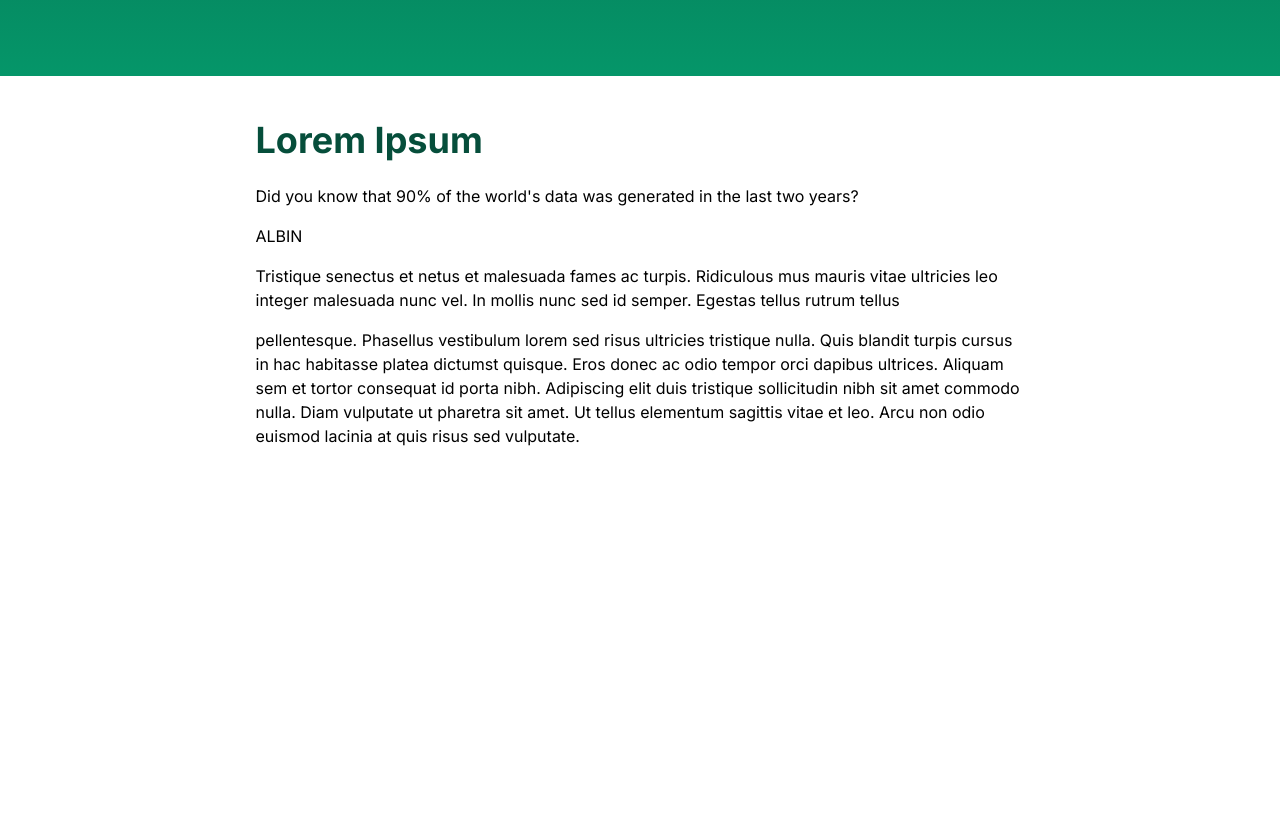
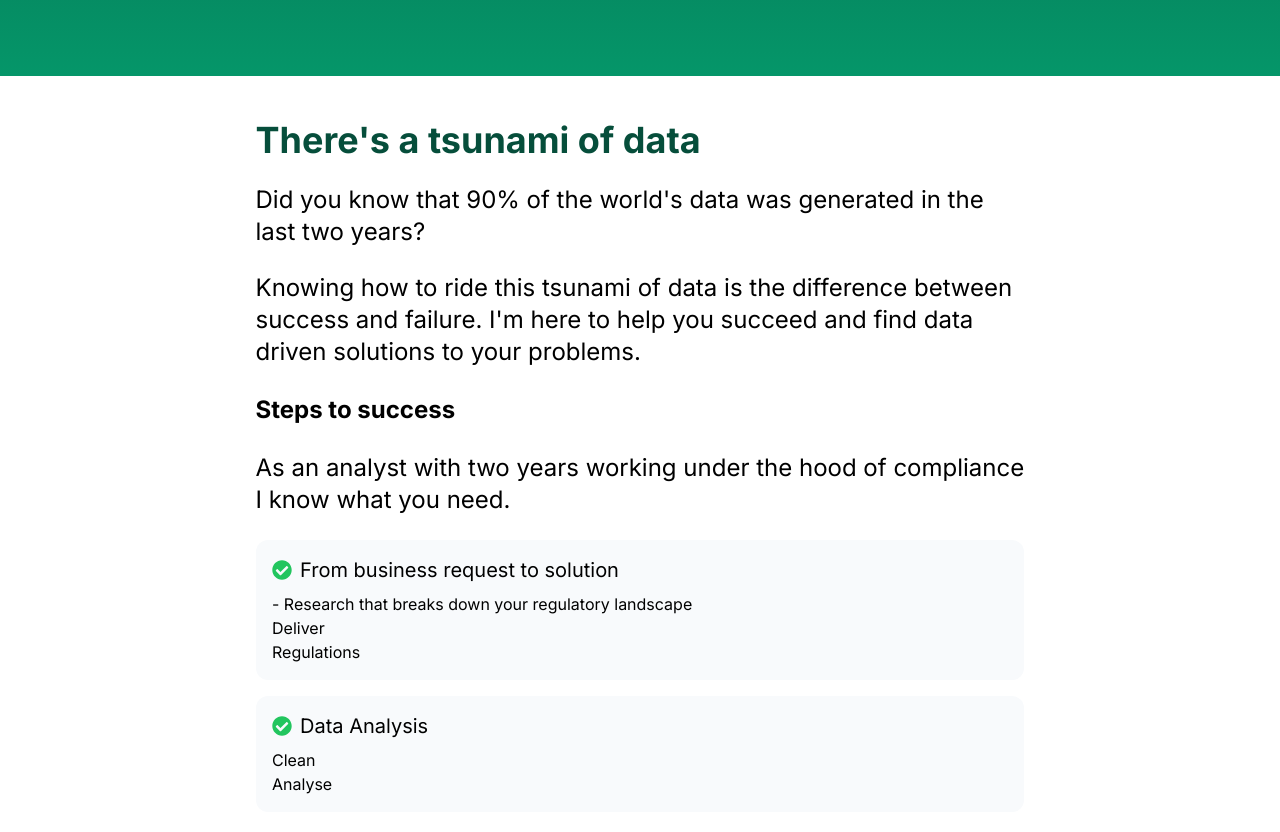
Before and after one commit to AlbinTouma/portfolio, a Next.js app: page / in a window 1280 px wide. Shown: the part 580-1412 px from the top of the page. Before the commit the page ends 1044 px from the top, so only its background shows below. Built offline with nearby package versions, Linux system fonts and the light colour scheme.

Commit message:
Dynamic services

```diff
--- a/package.json
+++ b/package.json
@@ -23,6 +23,7 @@
     "postcss": "8.4.28",
     "react": "18.2.0",
     "react-dom": "18.2.0",
+    "react-icons": "^4.10.1",
     "react-markdown": "^8.0.7",
     "remark": "^14.0.3",
     "remark-html": "^15.0.2",
--- a/public/about.md
+++ b/public/about.md
@@ -1,12 +1,11 @@
-# Lorem Ipsum
+# There's a tsunami of data
 
 Did you know that 90% of the world's data was generated in the last two years?
 
-
-ALBIN
+Knowing how to ride this tsunami of data is the difference between success and failure.
+I'm here to help you succeed and find data driven solutions to your problems.
 
 
-Tristique senectus et netus et malesuada fames ac turpis. Ridiculous mus mauris vitae ultricies
-leo integer malesuada nunc vel. In mollis nunc sed id semper. Egestas tellus rutrum tellus
+## Steps to success
 
-pellentesque. Phasellus vestibulum lorem sed risus ultricies tristique nulla. Quis blandit turpis cursus in hac habitasse platea dictumst quisque. Eros donec ac odio tempor orci dapibus ultrices. Aliquam sem et tortor consequat id porta nibh. Adipiscing elit duis tristique sollicitudin nibh sit amet commodo nulla. Diam vulputate ut pharetra sit amet. Ut tellus elementum sagittis vitae et leo. Arcu non odio euismod lacinia at quis risus sed vulputate.
+As an analyst with two years working under the hood of compliance I know what you need.
--- a/src/components/Home/index.js
+++ b/src/components/Home/index.js
@@ -3,6 +3,7 @@ import React, { useEffect, useState } from 'react';
 import NavBar from '../Shared/NavBar';
 import HeroBanner from './hero';
 import Intro from './intro';
+import Services from './services';
 
 export default function Home() {
 
@@ -11,6 +12,7 @@ export default function Home() {
             <NavBar />
             <HeroBanner />
             <Intro />
+            <Services/>
 
 
         </>
--- a/src/components/Home/intro.jsx
+++ b/src/components/Home/intro.jsx
@@ -1,8 +1,7 @@
 "use client"
-import TextLoader from '../shared/TextLoader';
+import TextLoader from '../Shared/TextLoader';
 import React, { useEffect, useState } from 'react';
-import remark from 'remark'
-import html from 'remark-html'
+
 
 const Intro = () => {
     const [content, setContent] = useState('');
@@ -17,7 +16,7 @@ const Intro = () => {
     }, []);
 
     return (
-        <div className='mx-auto max-w-[769px] mt-11'>
+        <div className='mx-auto p-2 sm:p-1 md:p-0 max-w-[769px] mt-11'>
             <TextLoader content={content} />
         </div>
     );
--- /dev/null
+++ b/src/components/Home/services.jsx
@@ -0,0 +1,56 @@
+import {FaCheckCircle} from 'react-icons/fa'
+
+const dictionary = {
+    'From business request to solution': ['- Research that breaks down your regulatory landscape', 'Deliver', 'Regulations'],
+    'Data Analysis': ['Clean', 'Analyse'],
+    'Data Cleaning': ['Cleaning', 'Organising'],
+}
+
+export function ServiceCard(props){
+    return(
+
+    <>
+    <li className=' p-4 w-full gap-2 flex-col flex  bg-slate-50 rounded-xl'>
+        <div className='flex flex-row gap-2 items-center'>
+            <div className='text-xl text-green-500'>{props.icon}</div>
+            <h1 className='text-xl'> {props.title}</h1>
+        </div>
+        <div>
+            {props.checklist.map((item, index) =>
+            <p key={index}>{item}</p>
+            )}
+        </div>
+
+        </li>
+    </>
+    )
+}
+
+export default function Services(){
+    return(
+
+
+
+    <ul className="flex mb-11 gap-4 flex-col mx-auto max-w-[768px]">
+
+    <ServiceCard
+            icon={<FaCheckCircle/> }
+            title='From business request to solution'
+            checklist={dictionary['From business request to solution']}
+            />
+
+           <ServiceCard
+            icon={<FaCheckCircle/> }
+            title='Data Analysis'
+            checklist={dictionary['Data Analysis']}
+            />
+
+
+
+    </ul>
+
+
+
+
+    )
+}
--- a/src/components/Shared/NavBar.jsx
+++ b/src/components/Shared/NavBar.jsx
@@ -3,7 +3,7 @@ export default function NavBar() {
     return (
 
         <>
-            <navbar className='flex flex-row gap-4 justify-end mx-auto pt-4 pr-11 max-w-[2000px] items-center bg-emerald-900'>
+            <navbar className='flex flex-row gap-4 justify-end mx-auto pt-4 pr-11 items-center bg-emerald-900'>
                 <p>Contact me</p>
                 <button className="p-2 bg-yellow-400 rounded-xl">
                     <h1>Resume</h1>
--- a/src/components/Shared/TextLoader.jsx
+++ b/src/components/Shared/TextLoader.jsx
@@ -7,7 +7,7 @@ import Markdown from 'react-markdown';
 const TextLoader = ({ content }) => {
     return (
         <>
-            <ReactMarkdown className='markdown prose-h1:text-4xl prose-h1:text-emerald-900'>
+            <ReactMarkdown className='markdown prose-h1:text-4xl prose-p:text-2xl prose-h1:text-emerald-900'>
                 {content}
             </ReactMarkdown>
 
```
Also changed, not shown: 1 other file (tests, documents, lock files or other folders).
